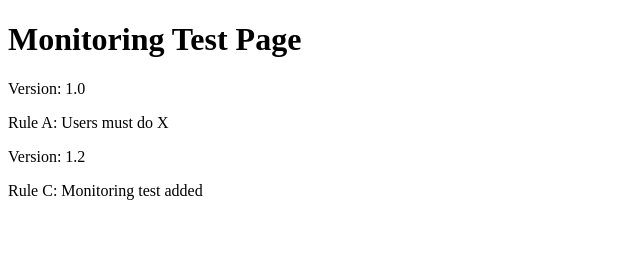
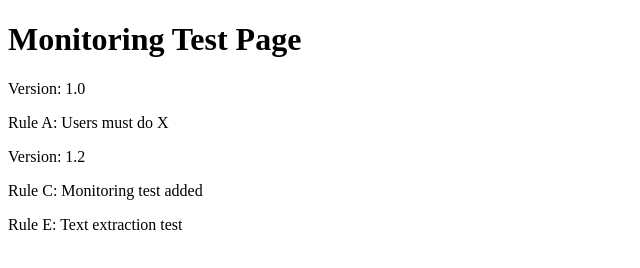
Before and after one commit to rikut0-otsu/hogehoge, a plain HTML site: page index.html in a window 1280 px wide. Shown: the whole page, without its empty margins (0-640 px from the left). Drawn offline with Linux system fonts and the light colour scheme.

Commit message:
Add Rule E: Text extraction test to index.html

```diff
--- a/index.html
+++ b/index.html
@@ -9,3 +9,4 @@
 
 <p>Version: 1.2</p>
 <p>Rule C: Monitoring test added</p>
+<p>Rule E: Text extraction test</p>
```
